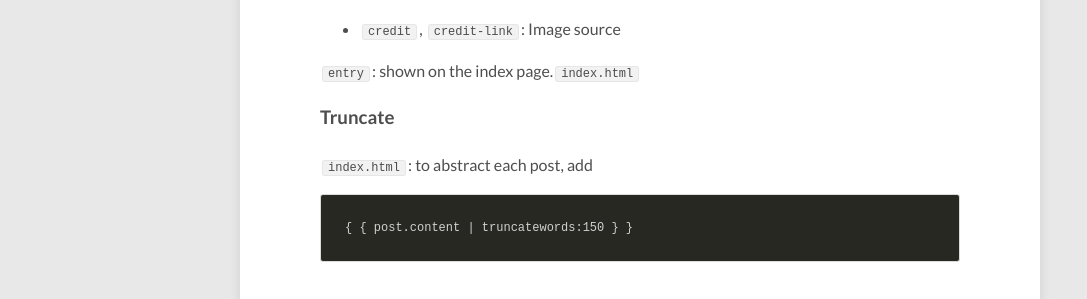
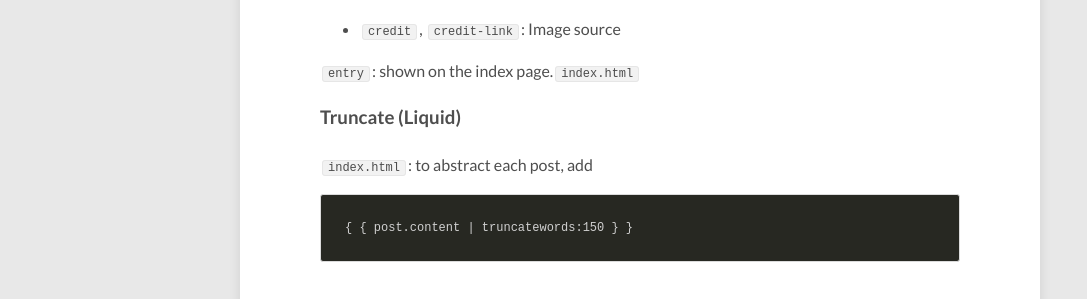
Before and after one commit to E0HYL/BLOG-OF-E0, a Jekyll site: the page built from _posts/2018-10-8-jekyll-blog.md, in a window 1280 px wide and 900 px high, scrolled down 3381 px. Shown: the part 154-453 px from the top of the window, without its empty margins (0-1087 px from the left). Built offline with Jekyll 4.4.1, drawn with Linux system fonts in a browser that asks for light colours; nearby versions of some CDN libraries; comment, search, counter and statistics services are not loaded.

Commit message:
add the anno for trancate

````diff
--- a/_posts/2018-10-8-jekyll-blog.md
+++ b/_posts/2018-10-8-jekyll-blog.md
@@ -109,7 +109,7 @@ To add additional links in the drop down menu edit `_data/navigation.yml`. (Exte
 
 `entry`: shown on the index page.`index.html`
 
-### Truncate
+### Truncate (Liquid)
 `index.html`: to abstract each post, add
 
 ```liquid
````
